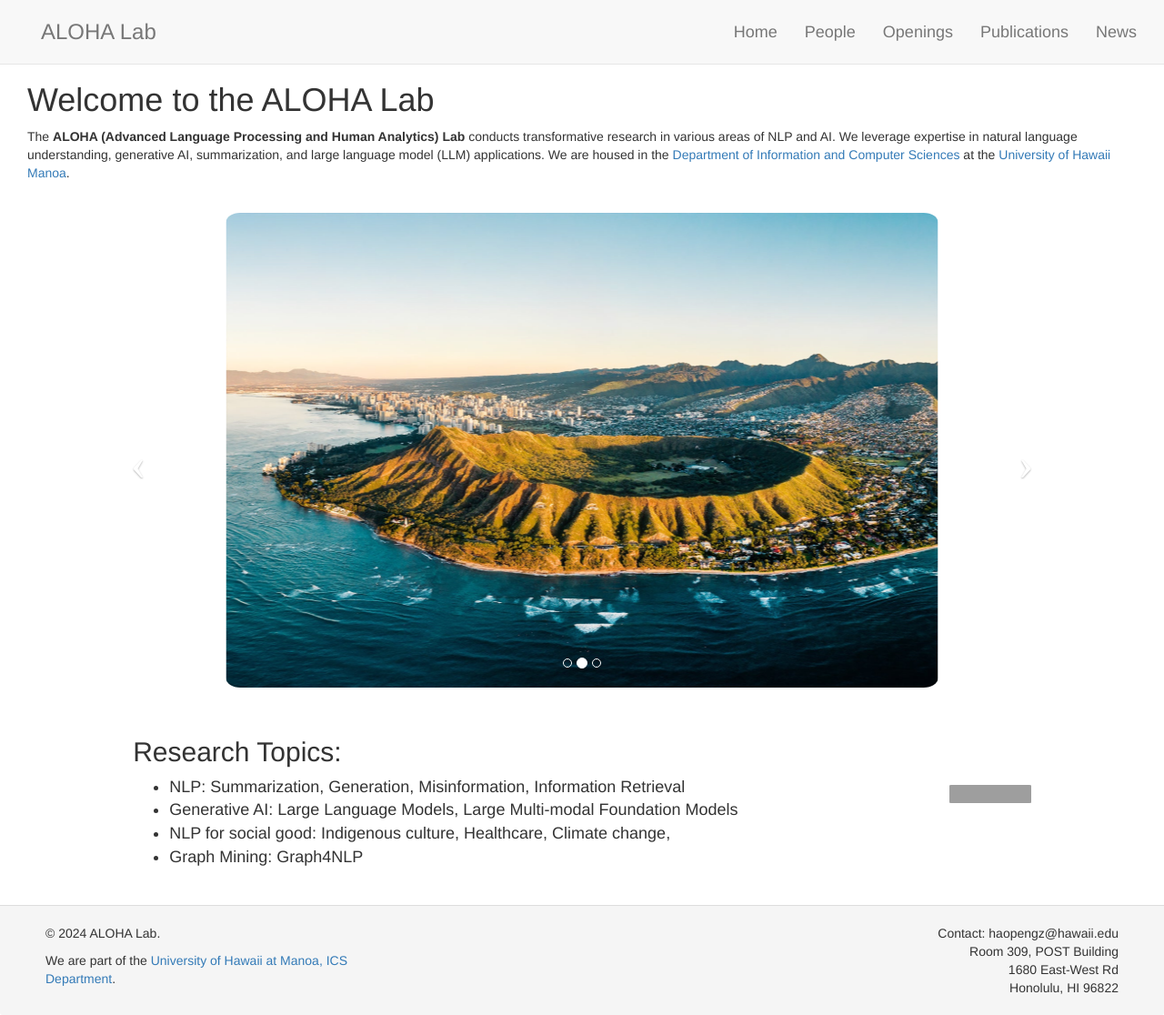
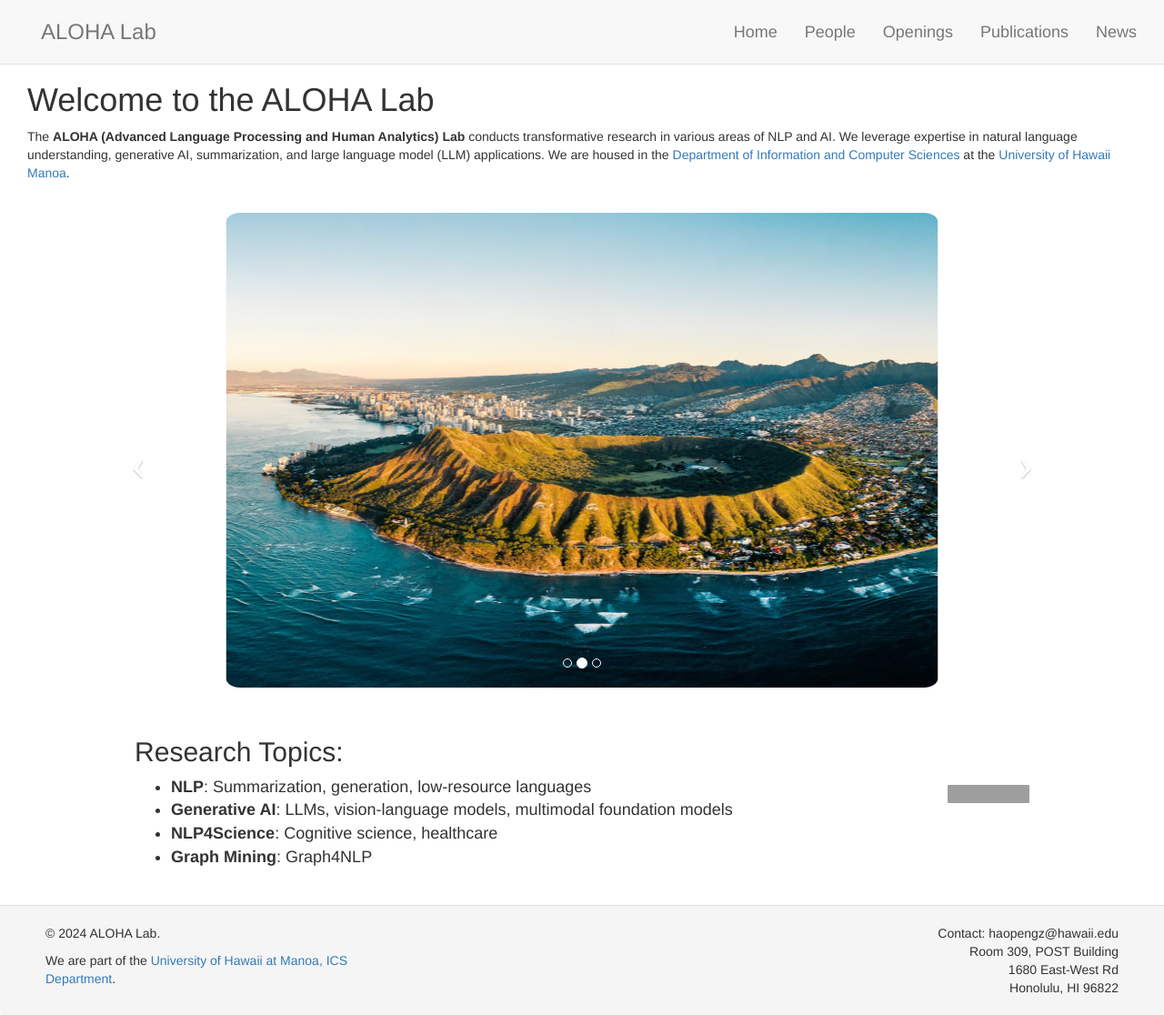
Before and after one commit to nlp-hawaii/nlp-hawaii.github.io, a Jekyll site: the page built from _pages/home.md, in a window 1280 px wide and 1116 px high. Shown: the whole window at 91% size. Built offline with Jekyll 4.4.1, drawn with Linux system fonts in a browser that asks for light colours; nearby versions of some CDN libraries; grey boxes are pictures that could not be loaded.

Commit message:
update42525

```diff
--- a/_pages/home.md
+++ b/_pages/home.md
@@ -57,10 +57,11 @@ permalink: /
 <div id="flex__container">
 <div class="p-2">
 ## Research Topics:
-- NLP: Summarization, Generation, Misinformation, Information Retrieval
-- Generative AI: Large Language Models, Large Multi-modal Foundation Models
-- NLP for social good: Indigenous culture, Healthcare, Climate change,
-- Graph Mining: Graph4NLP
+
+- **NLP**: Summarization, generation, low-resource languages
+- **Generative AI**: LLMs, vision-language models, multimodal foundation models
+- **NLP4Science**: Cognitive science, healthcare
+- **Graph Mining**: Graph4NLP
 
 </div>
 <div class="p-2">
```
Also changed, not shown: _data/publist.yml (+11 -1 lines), _data/students.yml (+24 -1 lines).
